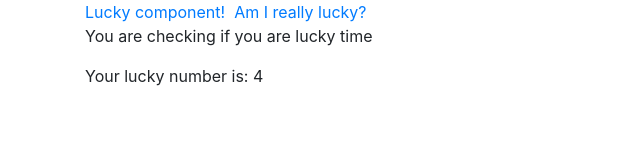
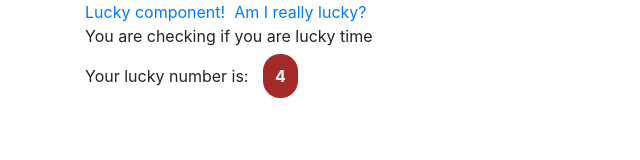
Before and after one commit to kumaruidivloper/memoryLeakApp, an Angular app: page /lucky in a window 1280 px wide. Shown: the top 160 px of the page, without its empty margins (0-640 px from the left). Built offline with nearby package versions, Linux system fonts and the light colour scheme.

Commit message:
bootstarp-with-memory-leak

```diff
--- a/src/app/lucky/lucky.component.html
+++ b/src/app/lucky/lucky.component.html
@@ -1,4 +1,4 @@
 <div class="container">
   <p>You are checking if you are lucky {{displayCount}} time</p>
-  <p>Your lucky number is: {{number}}</p>
+  <p>Your lucky number is: <span *ngIf="randomNumber">{{number}}</span></p>
 </div>
--- a/src/app/lucky/lucky.component.scss
+++ b/src/app/lucky/lucky.component.scss
@@ -0,0 +1,8 @@
+p span {
+    margin-left: 10px;
+    padding: 12px;
+    color: #fff;
+    font-weight: bold;
+    background-color: brown;
+    border-radius: 17px;
+}
--- a/src/app/lucky/lucky.component.ts
+++ b/src/app/lucky/lucky.component.ts
@@ -11,6 +11,7 @@ export class LuckyComponent implements OnInit {
 
  public subscribersCount = 0;
  public number: number;
+ public randomNumber = true;
 
  private luckySubscription$: Subscription;
 
@@ -21,7 +22,11 @@ export class LuckyComponent implements OnInit {
      this.number = luckyNumber;
      console.log(`Retrieved lucky number ${this.number} for subscriber ${this.subscribersCount}`);
    });
-   this.subscribersCount = this.luckyService.getSubscribersCount();
+  this.subscribersCount = this.luckyService.getSubscribersCount();
+
+  // setTimeout(() => {
+  //   this.randomNumber = false;
+  // }, 2000);
  }
 
 //   public ngOnDestroy(): void {
```
